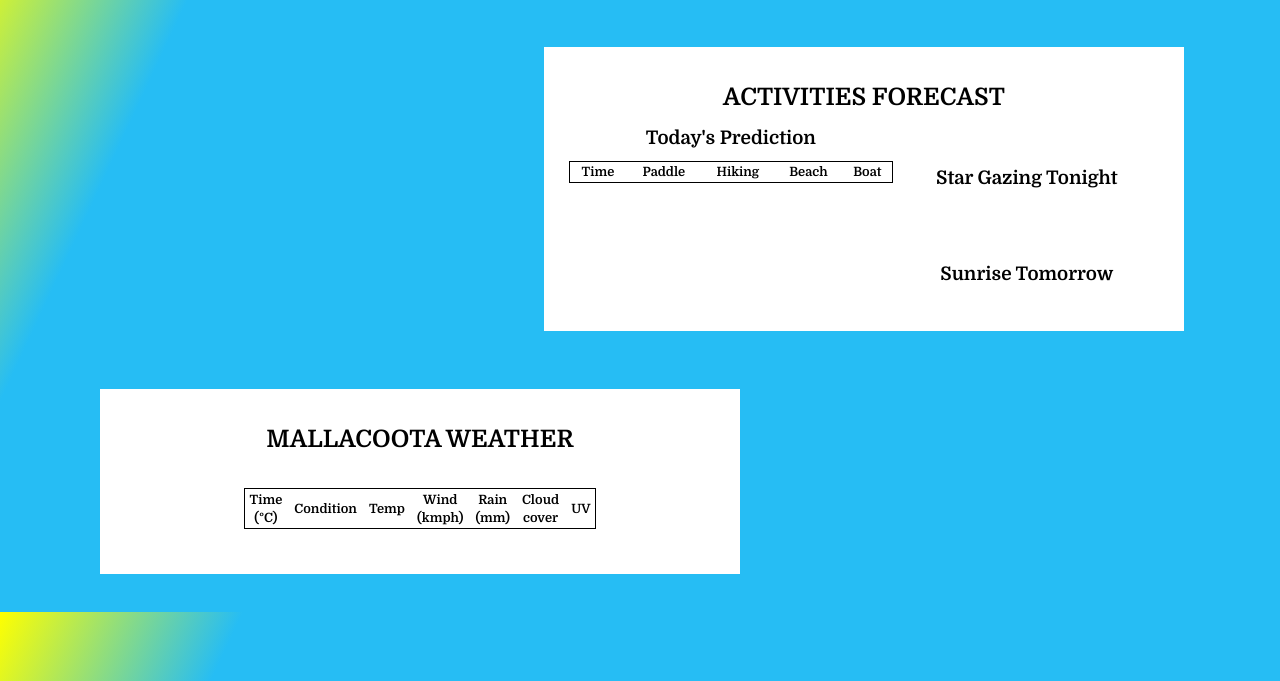
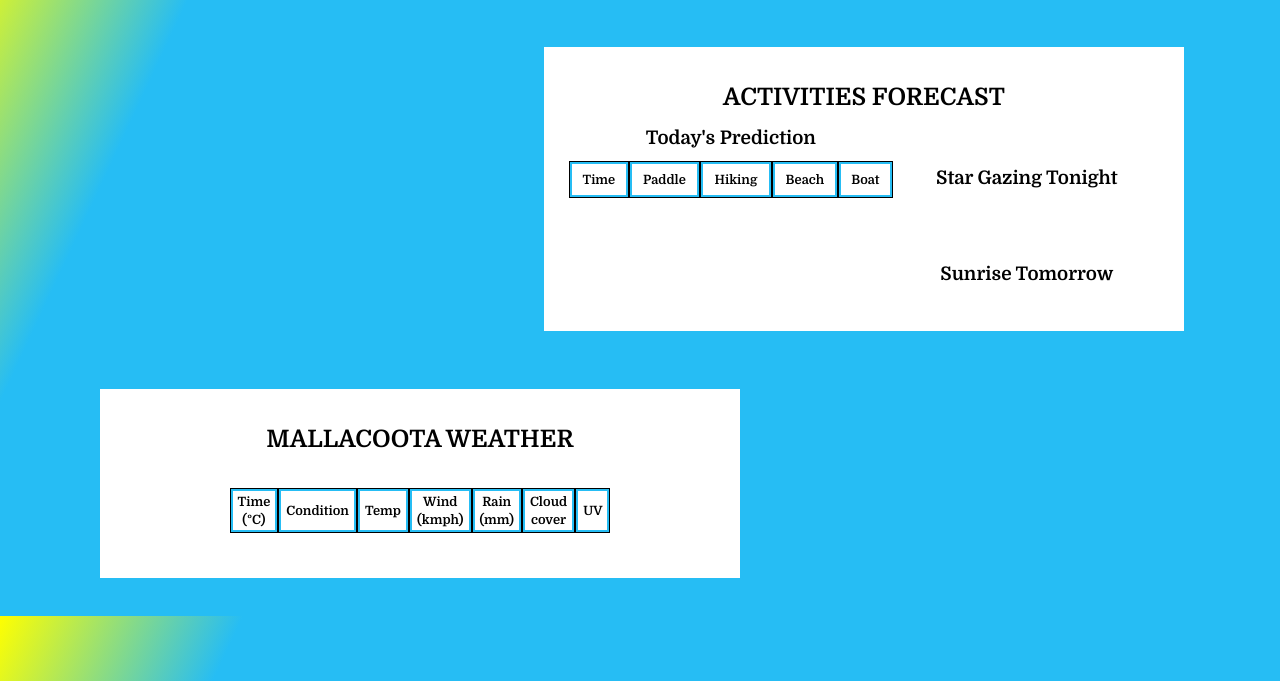
Before and after one commit to AlPoliakow/Fetch, a website: page index.html in a window 1280 px wide. Shown: the part 119-800 px from the top of the page. Drawn offline with Linux system fonts and the light colour scheme; no server answers.

Commit message:
Added outline and border to table th

```diff
--- a/css/style.css
+++ b/css/style.css
@@ -156,10 +156,15 @@ table {
 }
 
 table tr,
-table td {
+table td,
+table th {
   outline: 1px black solid;
   padding: 0.5em;
 
+}
+
+table th {
+  border: 2px rgb(38, 189, 244) solid;
 }
 
 .today {
```
